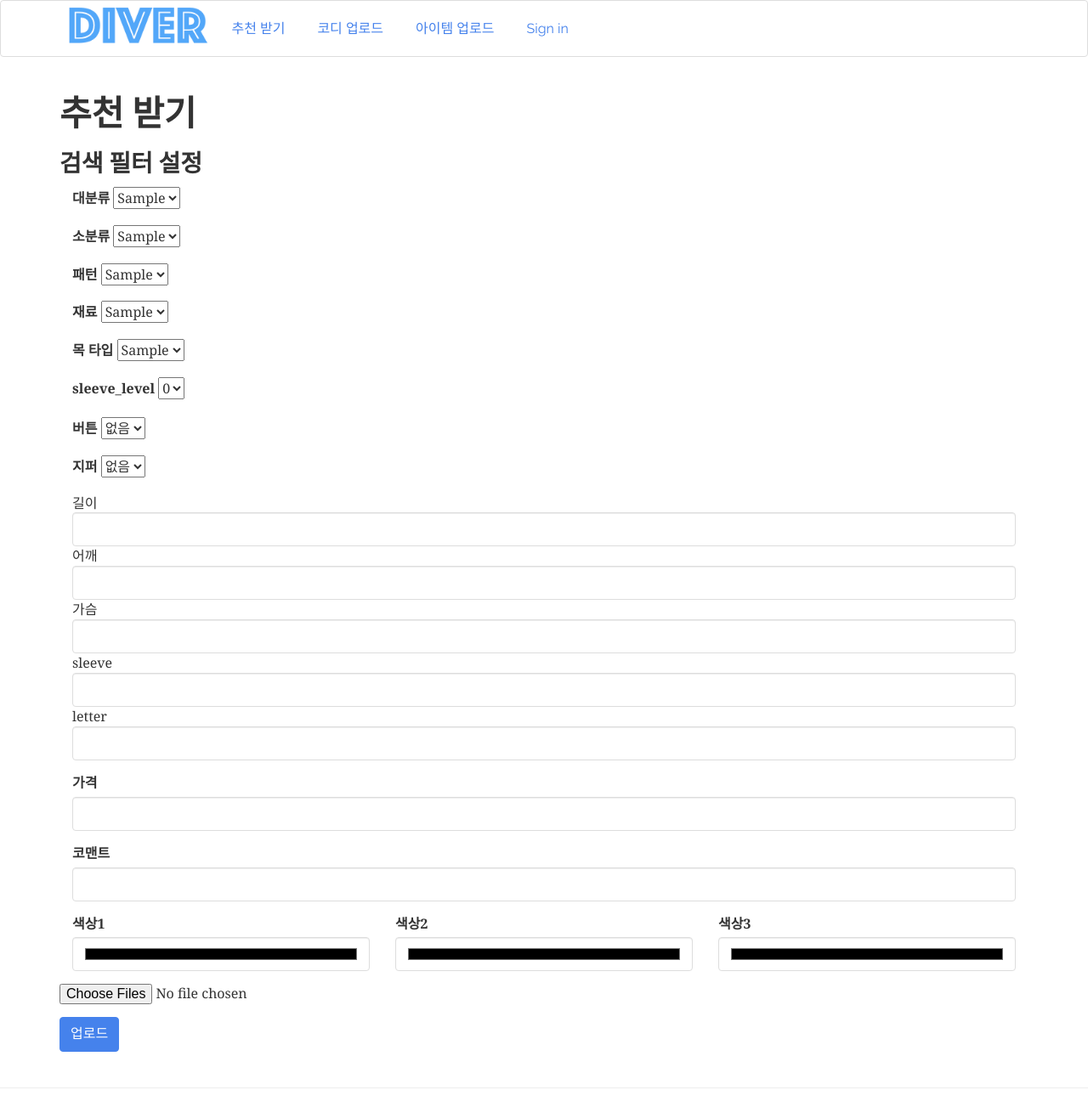
After one commit to jh-jeong/diver, a Django app: template diver/diver/templates/upload_item.html in a window 1280 px wide. The commit adds this page. Shown: the whole page at 85% size. Run offline with Django 3.2, Linux system fonts and the light colour scheme; the template is opened without the code that fills it: most values are stand-ins (such as "Sample title", 1, 10 or a date in 2020); some libraries are stand-ins or nearby versions.

Commit message:
commit : upload item is added.

```diff
--- a/diver/diver/templates/base.html
+++ b/diver/diver/templates/base.html
@@ -53,7 +53,8 @@
       <div class="navbar-collapse collapse" id="navbar-main">
         <ul class="nav navbar-nav">
           <li><a href="/search">추천 받기</a></li>
-          <li><a href="/upload">사진 업로드</a></li>
+          <li><a href="/upload">코디 업로드</a></li>
+          <li><a href="/upload_item">아이템 업로드</a></li>
 
         <ul class="nav navbar-nav navbar-right">
           {% if user and not user.is_anonymous %}
--- /dev/null
+++ b/diver/diver/templates/upload_item.html
@@ -0,0 +1,326 @@
+{% extends 'base.html' %}
+
+{% load staticfiles %}
+{% block styletags %}
+  <link rel="stylesheet" type="text/css" href="{% static 'css/search.css' %}">
+{% endblock %}
+
+{% block content %}
+  <h1>추천 받기</h1>
+  <h3>검색 필터 설정</h3>
+  <form method="post" enctype="multipart/form-data" enctype="multipart/form-data">
+    {% csrf_token %}
+
+    <div class="col-md-12">
+      <div class="form-group">
+        <label for="category1">대분류</label>
+        <select id="category1">
+          {% for c in categories %}
+            <option value="{{ forloop.counter0 }}" {% if forloop.counter0 == selected_category1 %}selected="selected"{% endif %}>{{ c.0 }}</option>
+          {% endfor %}
+        </select>
+      </div>
+    </div>
+
+    <div class="col-md-12">
+      <div class="form-group">
+        <label for="category2">소분류</label>
+        <select name="category" id="category2">
+          {% for c1 in categories %}
+            {% for c2 in c1.1 %}
+              <option data-parent-value="{{ forloop.parentloop.counter0 }}" value="{{ c2.0 }}" {% if c2.0 == selected_category2 %}selected="selected"{% endif %}>{{ c2.1 }}</option>
+            {% endfor %}
+          {% endfor %}
+        </select>
+      </div>
+    </div>
+
+    <div class="col-md-12">
+
+      <div class="form-group">
+        <label for="patterns">패턴</label>
+        <select id="patterns">
+          {% for c in patterns %}
+            <option value="{{ forloop.counter0 }}" {% if forloop.counter0 == selected_category1 %}selected="selected"{% endif %}>{{ c.1 }}</option>
+          {% endfor %}
+        </select>
+      </div>
+    </div>
+
+    <div class="col-md-12">
+
+      <div class="form-group">
+        <label for="materials">재료</label>
+        <select id="materials">
+          {% for c in materials %}
+            <option value="{{ forloop.counter0 }}" {% if forloop.counter0 == selected_category1 %}selected="selected"{% endif %}>{{ c.1 }}</option>
+          {% endfor %}
+        </select>
+      </div>
+    </div>
+
+    <div class="col-md-12" id="neck_types_div">
+      <div class="form-group">
+        <label for="neck_types">목 타입</label>
+        <select id="neck_types">
+          {% for c in neck_types %}
+            <option value="{{ forloop.counter0 }}" {% if forloop.counter0 == selected_category1 %}selected="selected"{% endif %}>{{ c.1 }}</option>
+          {% endfor %}
+        </select>
+      </div>
+    </div>
+
+    <div class="col-md-12" id="fit_types_div">
+      <div class="form-group">
+        <label for="fit_types">핏 타입</label>
+        <select id="fit_types">
+          {% for c in fit_types %}
+            <option value="{{ forloop.counter0 }}" {% if forloop.counter0 == selected_category1 %}selected="selected"{% endif %}>{{ c.1 }}</option>
+          {% endfor %}
+        </select>
+      </div>
+    </div>
+
+    <div class="col-md-12" id="sleeve_level_div">
+      <div class="form-group">
+        <label for="sleeve_level">sleeve_level</label>
+        <select value id="sleeve_level">
+          <option value="0">0</option>
+          <option value="1">1</option>
+          <option value="2">2</option>
+          <option value="3">3</option>
+          <option value="4">4</option>
+        </select>
+      </div>
+    </div>
+
+    <div class="col-md-12">
+
+      <div class="form-group" id="length_level_outer_div">
+        <label for="length_level_outer">length_level_outer</label>
+        <select value id="length_level_outer">
+          <option value="0">0</option>
+          <option value="1">1</option>
+          <option value="2">2</option>
+          <option value="3">3</option>
+          <option value="4">4</option>
+        </select>
+      </div>
+    </div>
+
+    <div class="col-md-12">
+
+      <div class="form-group" id="length_level_bottom_div">
+        <label for="length_level_bottom">length_level_bottom</label>
+        <select value id="length_level_bottom">
+          <option value="1">1</option>
+          <option value="2">2</option>
+          <option value="3">3</option>
+          <option value="4">4</option>
+        </select>
+      </div>
+    </div>
+
+    <div class="col-md-12" id="button_outer_div">
+
+      <div class="form-group">
+        <label for="button_outer">버튼</label>
+        <select value id="button_outer">
+          <option value="0">0</option>
+          <option value="1">1</option>
+          <option value="2">2</option>
+          <option value="3">3</option>
+          <option value="4">4</option>
+          <option value="5">5</option>
+
+        </select>
+      </div>
+    </div>
+
+    <div class="col-md-12" id="button_top_div">
+
+      <div class="form-group">
+        <label for="button_top">버튼</label>
+        <select value id="button_top">
+          <option value="0">없음</option>
+          <option value="1">있음</option>
+        </select>
+      </div>
+    </div>
+
+    <div class="col-md-12" id="collar_div">
+
+      <div class="form-group">
+        <label for="collar">카라</label>
+        <select value id="collar">
+          <option value="0">0</option>
+          <option value="1">1</option>
+          <option value="2">2</option>
+          <option value="3">3</option>
+          <option value="4">4</option>
+        </select>
+      </div>
+    </div>
+
+    <div class="col-md-12" id="zipper_div">
+
+      <div class="form-group">
+        <label for="zipper">지퍼</label>
+        <select value id="zipper">
+          <option value="0">없음</option>
+          <option value="1">있음</option>
+        </select>
+      </div>
+    </div>
+
+    <div class="col-md-12" id="hat_div">
+
+      <div class="form-group">
+        <label for="hat">모자</label>
+        <select value id="hat">
+          <option value="0">없음</option>
+          <option value="1">있음</option>
+        </select>
+      </div>
+    </div>
+
+    <div class="col-md-12" id="padding_div">
+
+      <div class="form-group">
+        <label for="padding">패딩</label>
+        <select value id="padding">
+          <option value="0">아님</option>
+          <option value="1">맞</option>
+        </select>
+      </div>
+    </div>
+
+    <div class="col-md-12" id="size_top_div">
+      <div class="form-group">
+        길이 <input name="length_cm" class="form-control" type="number">
+        어깨 <input name="shoulder_cm" class="form-control" type="number">
+        가슴 <input name="chest_cm" class="form-control" type="number">
+        sleeve <input name="sleeve_cm" class="form-control" type="number">
+        letter <input name="sleeve_cm" class="form-control">
+      </div>
+    </div>
+
+    <div class="col-md-12" id="size_bottom_div">
+      <div class="form-group">
+        waist_cm <input name="waist_cm" class="form-control" type="number">
+        thigh_cm <input name="thigh_cm" class="form-control" type="number">
+        crotch_cm <input name="crotch_cm" class="form-control" type="number">
+      </div>
+    </div>
+    <div class="col-md-12">
+      <div class="form-group">
+        <label for="price">가격</label>
+        <input name="price" class="form-control" type="number">
+      </div>
+    </div>
+
+
+
+   <div class="col-md-12">
+      <div class="form-group">
+        <label for="comment">코맨트</label>
+        <input name="comment" class="form-control">
+      </div>
+    </div>
+
+    <div class="col-md-4">
+      <div class="form-group">
+        <label for="color1">색상1</label>
+        <input class="form-control" type="color" name="color1" id="color1"/>
+      </div>
+    </div>
+    <div class="col-md-4">
+      <div class="form-group">
+        <label for="color2">색상2</label>
+        <input class="form-control" type="color" name="color2" id="color2"/>
+      </div>
+    </div>
+    <div class="col-md-4">
+      <div class="form-group">
+        <label for="color3">색상3</label>
+        <input class="form-control" type="color" name="color3" id="color3"/>
+      </div>
+    </div>
+
+    <div class="form-group">
+      <input type="file" name="file" id="upload_file" value="이미지 선택"
+             class="multi with-preview"
+             multiple>
+    </div>
+    <input type="submit" id="send" value="업로드" class="btn btn-primary"/>
+  </form>
+
+{% endblock %}
+{% block script %}
+  <script type='text/javascript'>
+    $(document).ready(function () {
+
+
+      function hide_all(){
+        $("#neck_types_div").hide();
+        $("#fit_types_div").hide();
+        $("#sleeve_level_div").hide();
+        $("#length_level_outer_div").hide();
+        $("#length_level_bottom_div").hide();
+        $("#button_top_div").hide();
+        $("#button_outer_div").hide();
+
+
+        $("#collar_div").hide();
+        $("#zipper_div").hide();
+        $("#hat_div").hide();
+        $("#padding_div").hide();
+
+        $("#size_top_div").hide();
+        $("#size_bottom_div").hide();
+
+      }
+
+      function update_category2(category1) {
+        $("#category2").children("[data-parent-value=\"" + category1 + "\"]").show();
+        $("#category2").children(":not([data-parent-value=\"" + category1 + "\"])").hide();
+
+        hide_all();
+        if(category1 == 0){
+          $("#sleeve_level_div").show();
+          $("#neck_types_div").show();
+          $("#button_top_div").show();
+          $("#zipper_div").show();
+          $("#size_top_div").show();
+
+        }
+        else if(category1 == 1){
+          $("#sleeve_level_div").show();
+          $("#button_outer_div").show();
+          $("#collar_div").show();
+          $("#zipper_div").show();
+          $("#hat_div").show();
+          $("#padding_div").show();
+          $("#length_level_outer_div").show();
+          $("#size_top_div").show();
+
+        }
+        else if(category1 == 2){
+          $("#fit_types_div").show();
+          $("#length_level_bottom_div").show();
+          $("#size_bottom_div").hide();
+
+        }
+
+      }
+
+      $("#category1").change(function(e) {
+        update_category2(e.target.value);
+
+        $("#category2").children("[data-parent-value=\"" + e.target.value + "\"]").first().attr("selected", "selected");
+      });
+      update_category2($("#category1").val());
+
+    });
+  </script>
+{% endblock %}
```
